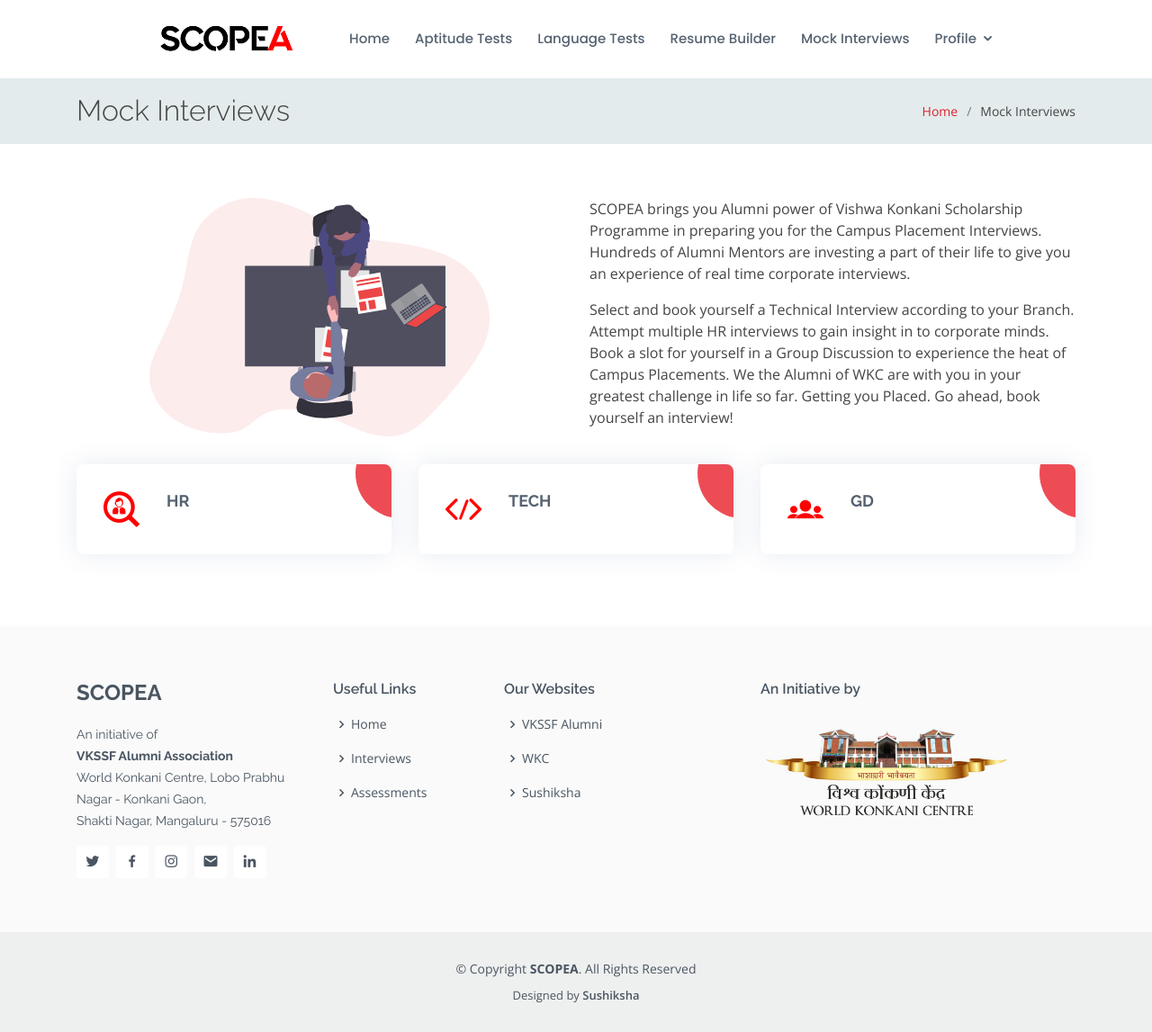
After one commit to World-Konkani-Centre/sushiksha_placement_prep, a Django app: page /interview/ in a window 1280 px wide. The commit adds this page. Shown: the whole page at 90% size. Run offline with Django 3.2, Linux system fonts and the light colour scheme; the visitor is signed in with stand-in values (Sample User, id 1); parts of the project's set-up code (start-up, migrations or seed data) failed here and were passed over; some libraries are stand-ins or nearby versions.

Commit message:
Updated Breadcrumbs

```diff
--- a/interviews/urls.py
+++ b/interviews/urls.py
@@ -3,6 +3,7 @@ from django.urls import path
 from . import views
 
 urlpatterns = [
+    path('', views.interview_home, name='interview-home'),
     path('gd/', views.gd_apply, name='gd-interviews-list'),
     path('gd/<int:intId>', views.gd_interview_details, name='gd-single'),
     path('tech/view/', views.interview_list, name='interviews-list'),
--- a/interviews/views.py
+++ b/interviews/views.py
@@ -172,3 +172,8 @@ def gd_interview_details(request, intId):
                              f'calendar, accept the google calendar link for further notification')
         return redirect('gd-interviews-list')
     return render(request, 'interviews/gd-single.html', context)
+
+
+@login_required
+def interview_home(request):
+    return render(request, 'interviews/interviews-home.html')
--- a/templates/include/navbar.html
+++ b/templates/include/navbar.html
@@ -17,26 +17,11 @@
          {% if user.is_authenticated %}
          <li><a href="{% url 'quiz_index' %}">Aptitude Tests</a></li>
              <li><a href="{% url 'language_quiz_index' %}">Language Tests</a></li>
-{#          <li class="drop-down">#}
              <li>
               <a href="{% url 'resume-home' %}">Resume Builder</a>
-{#              <ul>#}
-{#                <li><a href="{% url 'resume-contact' %}">Build</a></li>#}
-{#                <li><a href="{% url 'resume-preview' %}">Preview</a></li>#}
-{##}
-{#                <li><a href="{% url 'resume-view-user' %}">Status</a></li>#}
-{##}
-{#              </ul>#}
           </li>
 
-            <li class="drop-down">
-              <a href="{% url 'interviews-list' %}">Mock Interviews</a>
-              <ul>
-                <li><a href="{% url 'hr-interviews-list' %}">HR</a></li>
-                <li><a href="{% url 'interviews-list' %}">TECH</a></li>
-                <li><a href="{% url 'gd-interviews-list' %}">GD</a></li>
-              </ul>
-            </li>
+            <li><a href="{% url 'interview-home' %}">Mock Interviews</a></li>
             {% if request.user.profile.is_mentor and not user.is_superuser %}
             <li class="drop-down">
               <a href="#">Mentors Panel</a>
--- /dev/null
+++ b/templates/interviews/interviews-home.html
@@ -0,0 +1,67 @@
+{% extends 'base_page.html' %}
+{% load static %}
+
+{% block content %}
+    <main id="main">
+
+
+        <section id="breadcrumbs" class="breadcrumbs">
+            <div class="container">
+
+                <div class="d-flex justify-content-between align-items-center">
+                    <h2>Mock Interviews</h2>
+
+                    <ol>
+                        <li><a href="{% url 'index' %}">Home</a></li>
+                        <li>Mock Interviews</li>
+                    </ol>
+                </div>
+
+            </div>
+        </section>
+
+    <section id="services" class="services">
+      <div class="container">
+        <div class="row">
+
+            <div class="col-lg-6  align-self-baseline text-center" data-aos="fade-right" data-aos-delay="100">
+                <img src="/static/assets/img/interview.svg" class="img-fluid" alt="" width="70%">
+            </div>
+
+            <div class="col-lg-6 wow pt-4 pt-lg-0 order-2 order-lg-1" data-aos="fade-up"
+                    data-aos-delay="100">
+                <p>
+                SCOPEA brings you Alumni power of Vishwa Konkani Scholarship Programme in preparing you for the Campus Placement Interviews. Hundreds of Alumni Mentors are investing a part of their life to give you an experience of real time corporate interviews. </p><p>Select and book yourself a Technical Interview according to your Branch. Attempt multiple HR interviews to gain insight in to corporate minds. Book a slot for yourself in a Group Discussion to experience the heat of Campus Placements. We the Alumni of WKC are with you in your greatest challenge in life so far. Getting you Placed. Go ahead, book yourself an interview!
+                </p>
+
+            </div>
+        </div>
+        <br>
+
+        <div class="row">
+          <div class="col-md-4">
+            <div class="icon-box">
+            <i class="icofont-search-job"></i>
+              <h4><a href="{% url 'hr-interviews-list' %}" class="stretched-link">HR</a></h4>
+            </div>
+          </div>
+            <div class="col-md-4">
+            <div class="icon-box">
+            <i class="icofont-code-alt"></i>
+              <h4><a href="{% url 'interviews-list' %}" class="stretched-link">TECH</a></h4>
+            </div>
+          </div>
+            <div class="col-md-4">
+            <div class="icon-box">
+            <i class="icofont-ui-user-group"></i>
+              <h4><a href="{% url 'gd-interviews-list' %}" class="stretched-link">GD</a></h4>
+            </div>
+          </div>
+        </div>
+      </div>
+    </section>
+
+
+
+    </main>
+{% endblock %}
--- a/templates/resume-builder/resume-home.html
+++ b/templates/resume-builder/resume-home.html
@@ -9,7 +9,7 @@
             <div class="container">
 
                 <div class="d-flex justify-content-between align-items-center">
-                    <h2>Build a Professional and Powerful Resume with ease!</h2>
+                    <h2>Resume Builder</h2>
 
                     <ol>
                         <li><a href="{% url 'index' %}">Home</a></li>
@@ -25,6 +25,8 @@
 
 
         <div class="row">
+
+          <h3 class="font-weight-bold pb-2">Build a Professional and Powerful Resume with ease!</h3>
 
             <div class="col-lg-6  align-self-baseline text-center" data-aos="fade-right" data-aos-delay="100">
                 <img src="/static/assets/img/resume.svg" class="img-fluid" alt="" width="55%">
--- a/templates/web/home.html
+++ b/templates/web/home.html
@@ -97,7 +97,7 @@
           <div class="col-md-6 mt-4 mt-md-0">
             <div class="icon-box">
               <i class="icofont-search-job"></i>
-              <h4><a href="{% url 'interviews-list' %}" class="stretched-link">Mock Interviews</a></h4>
+              <h4><a href="{% url 'interview-home' %}" class="stretched-link">Mock Interviews</a></h4>
               <p>A mock interview, is a simulation of an actual job interview. It provides you with an opportunity to practice for an interview and receive feedback on your interview skills.</p>
             </div>
           </div>
@@ -105,7 +105,7 @@
           <div class="col-md-6 mt-4 mt-md-0">
             <div class="icon-box">
               <i class="icofont-file-alt"></i>
-              <h4><a href="{% url 'resume-contact' %}" class="stretched-link">Resume Builder</a></h4>
+              <h4><a href="{% url 'resume-home' %}" class="stretched-link">Resume Builder</a></h4>
               <p>Create powerful resumes that capture the attention of hiring managers with SCOPEA's easy-to-use Resume Builder.</p>
             </div>
           </div>
```
Also changed, not shown: templates/interviews/gd-list.html (+15 -4 lines), templates/interviews/gd-single.html (+13 -5 lines), templates/interviews/list.html (+16 -4 lines), static_dir/assets/img/aptitude.svg, static_dir/assets/img/interview.svg (added), static_dir/assets/img/interview2.svg (added), static_dir/assets/img/language.svg, static_dir/assets/img/resume.svg.
